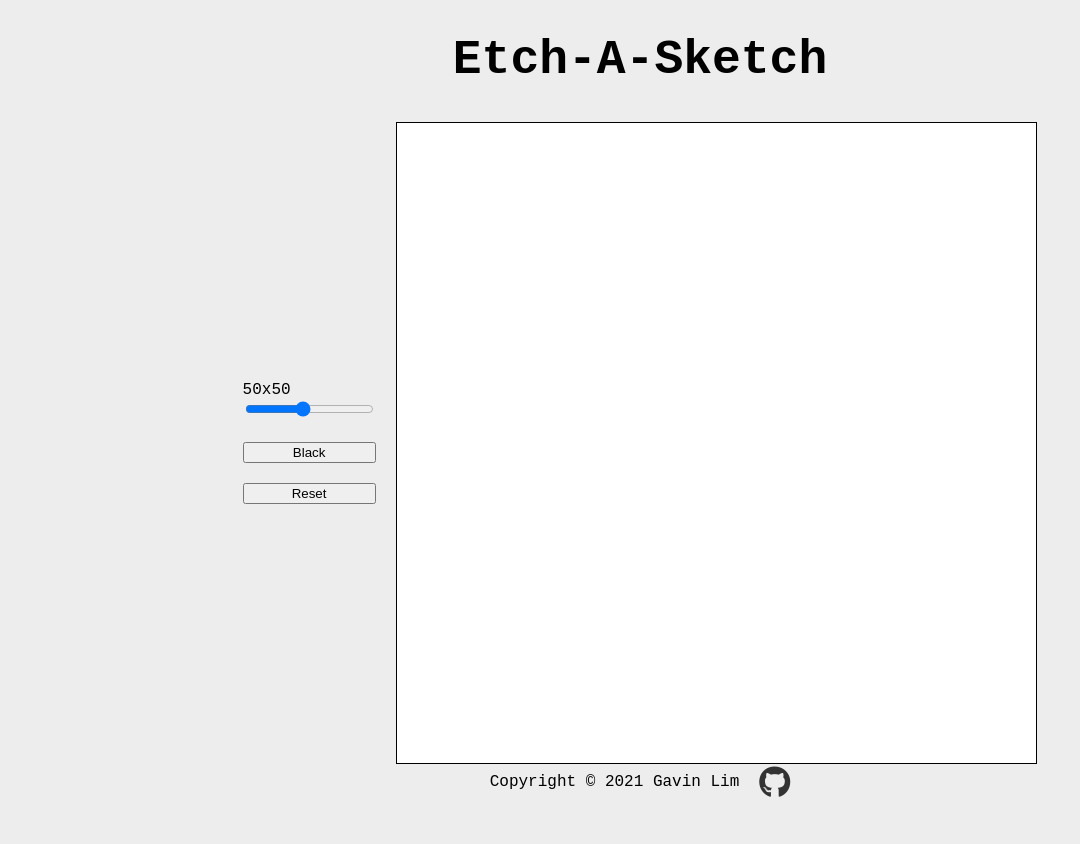
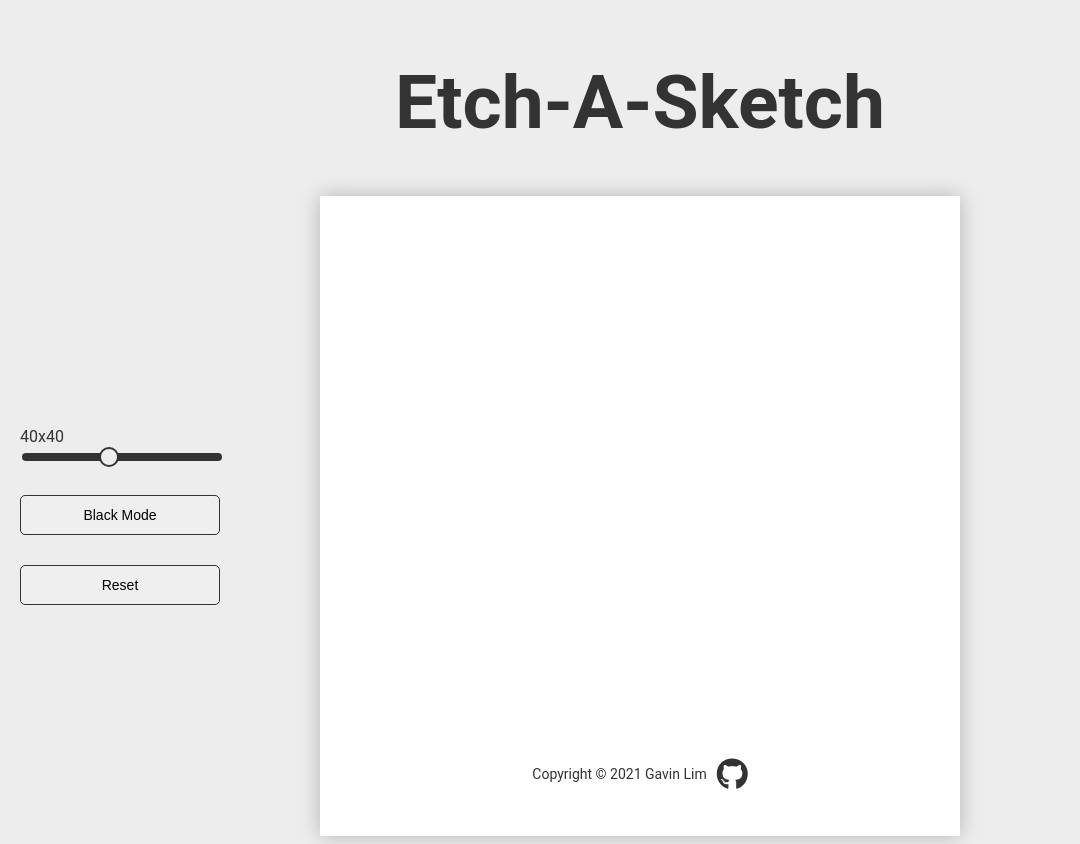
Before and after one commit to gavinslim/etch-a-sketch, a plain HTML site: page index.html in a window 1280 px wide. Shown: the whole page, without its empty margins (0-1080 px from the left). Before the commit the page ends 800 px from the top, so only its background shows below. Drawn offline with Linux system fonts and the light colour scheme.

Commit message:
Improve slider and color scheme

```diff
--- a/index.html
+++ b/index.html
@@ -13,25 +13,16 @@
     <script src="script.js" defer></script>
 
     <div class="header">
-        <h1>Etch-A-Sketch</h1>
+        <h1 class="title">Etch-A-Sketch</h1>
     </div>
 
     <div class="main">
         <div class="sidebar">
-            <!-- <select name="size" id="size" onChange="update()">
-                <option value="10" >10</option>
-                <option value="20"selected>20</option>
-                <option value="30">30</option>
-                <option value="40">40</option>
-                <option value="80">80</option>
-            </select> -->
-
             <div class="slide-container">
                 <div id="display"></div>
-                <input type="range" min="10" max="100" value="50" step="10" class="slider" id="cube_range" onChange="update()">
+                <input type="range" min="10" max="80" value="40" step="10" class="slider" id="cube_range" onChange="update()">
             </div>
-
-            <button id="color-toggle">Black</button>
+            <button id="color-toggle">Black Mode</button>
             <button id="reset">Reset</button>
         </div>
         <div class="grid-container"></div>
--- a/script.js
+++ b/script.js
@@ -1,6 +1,6 @@
 const max_size = 640;
 var num_cubes;
-var curr_color = '#000000';
+var curr_color = '#333';
 let started = false;
 let black = true;
 
@@ -108,13 +108,13 @@ retry.addEventListener('click', update, false);
 const color = document.getElementById('color-toggle');
 color.addEventListener('click', e => {
     if (black == true) {
-        e.currentTarget.innerHTML = 'Rainbow';
+        e.currentTarget.innerHTML = 'Rainbow Mode';
         black = false;
         curr_color = inc_color();
     } else {
-        e.currentTarget.innerHTML = 'Black';
+        e.currentTarget.innerHTML = 'Black Mode';
         black = true;
-        curr_color = '#000000'
+        curr_color = '#333'
     }
 });
 
--- a/style.css
+++ b/style.css
@@ -1,58 +1,83 @@
 :root {
     --primary-dark: #333;
-    /* --primary-grey: lightgray; */
     --background-grey: #ededed;
+    --primary-font: 14px;
 }
 
 body {
-    font-family: Courier New, sans-serif;
-    display: flex;
-    flex-direction: column;
-    justify-content: stretch;
-    margin: 0;
-    min-height: 100vh;
+    font-family: Roboto, sans-serif;
     background-color: var(--background-grey);
+    color: var(--primary-dark);
 }
 
 /* Header */
 .header {
-    display: flex;
-    justify-content: center;
-    align-items: center;
-    font-size: x-large;
     margin: 0;
-    flex: 1 1;
+    padding: 50px 0;
+}
+
+.title {
+    font-size: 75px;
+    text-align: center;
+    margin: 0;
 }
 
 /* Main */
 .main {
     display: flex;
-    justify-content: center;
     align-items: center;
-    margin: 0;
-    gap: 20px;
-    flex: 1 1;
+    justify-content: flex-start;
+    gap: 100px;
+    max-width: 1240px;
+    margin: auto;
 }
 
 .sidebar {
     display: flex;
     flex-direction: column;
-    gap: 20px;
+    gap: 30px;
+    width: 200px;
 }
 
-.slide-container {
-    width: 100%;
+.slider {
+    -webkit-appearance: none;
+    appearance: none;
+    width: 200px;
+    height: 8px;
+    border-radius: 8px;
+    background-color: var(--primary-dark);
 }
 
-.slide {
+.slider::-webkit-slider-thumb {
+    -webkit-appearance: none;
     appearance: none;
-    width: 100%;
+    width: 20px;
+    height: 20px;
+    border-radius: 50%;
+    border: 2px solid var(--primary-dark);
+    background: var(--background-grey);
+    cursor: pointer;
 }
+
+button {
+    height: 40px;
+    border: 1px solid var(--primary-dark);
+    border-radius: 5px;
+    transition: all 0.01s ease;
+    font-size: var(--primary-font);
+    cursor: pointer;
+}
+
+button:hover {
+    background-color: var(--primary-dark);
+    color: var(--background-grey);
+}
+
 
 .grid-container {
     display: grid;
     background-color: white;
-    border: 0.1px solid black;
+    box-shadow: rgb(0 0 0 / 24%) 0px 0px 20px;
 }
 
 .cube {
@@ -62,14 +87,16 @@ body {
 
 /* Footer */
 .footer {
+    position: absolute;
+    bottom: 0;
+    left: 0;
     display: flex;
     justify-content: center;
     align-items: center;
-    max-height: 8vh;
-    background-color: var(--primary-grey);
-    gap: 20px;
-    margin: 0;
-    flex: 1 0;
+    gap: 10px;
+    width: 100%;
+    padding-bottom: 10px;
+    font-size: var(--primary-font);
 }
 
 .fa-github {
@@ -81,3 +108,7 @@ body {
 .fa-github:hover {
     transform: scale(1.2);
 }
+
+* {
+    /* outline: 1px solid #f00 !important; */
+}
```
